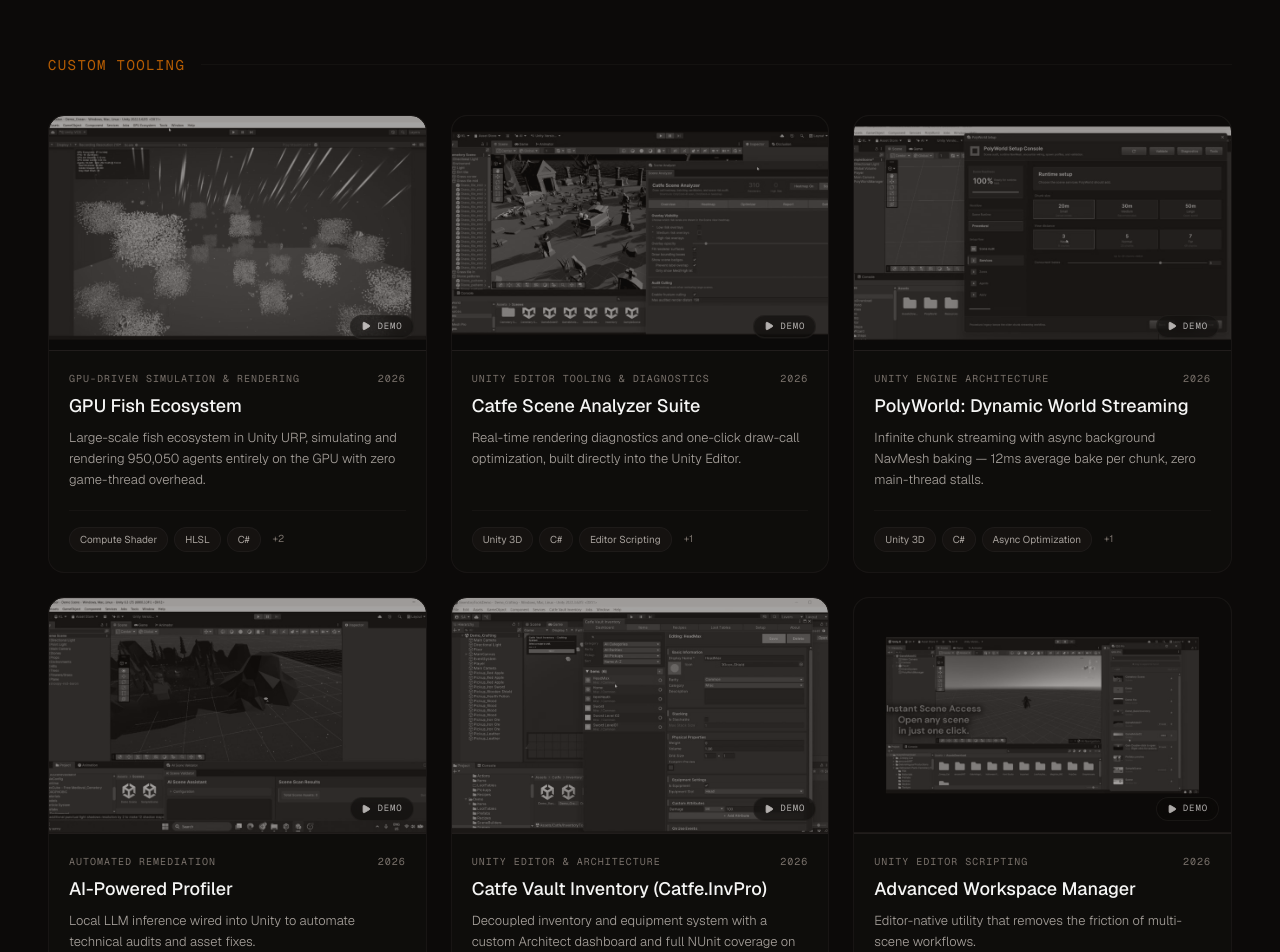
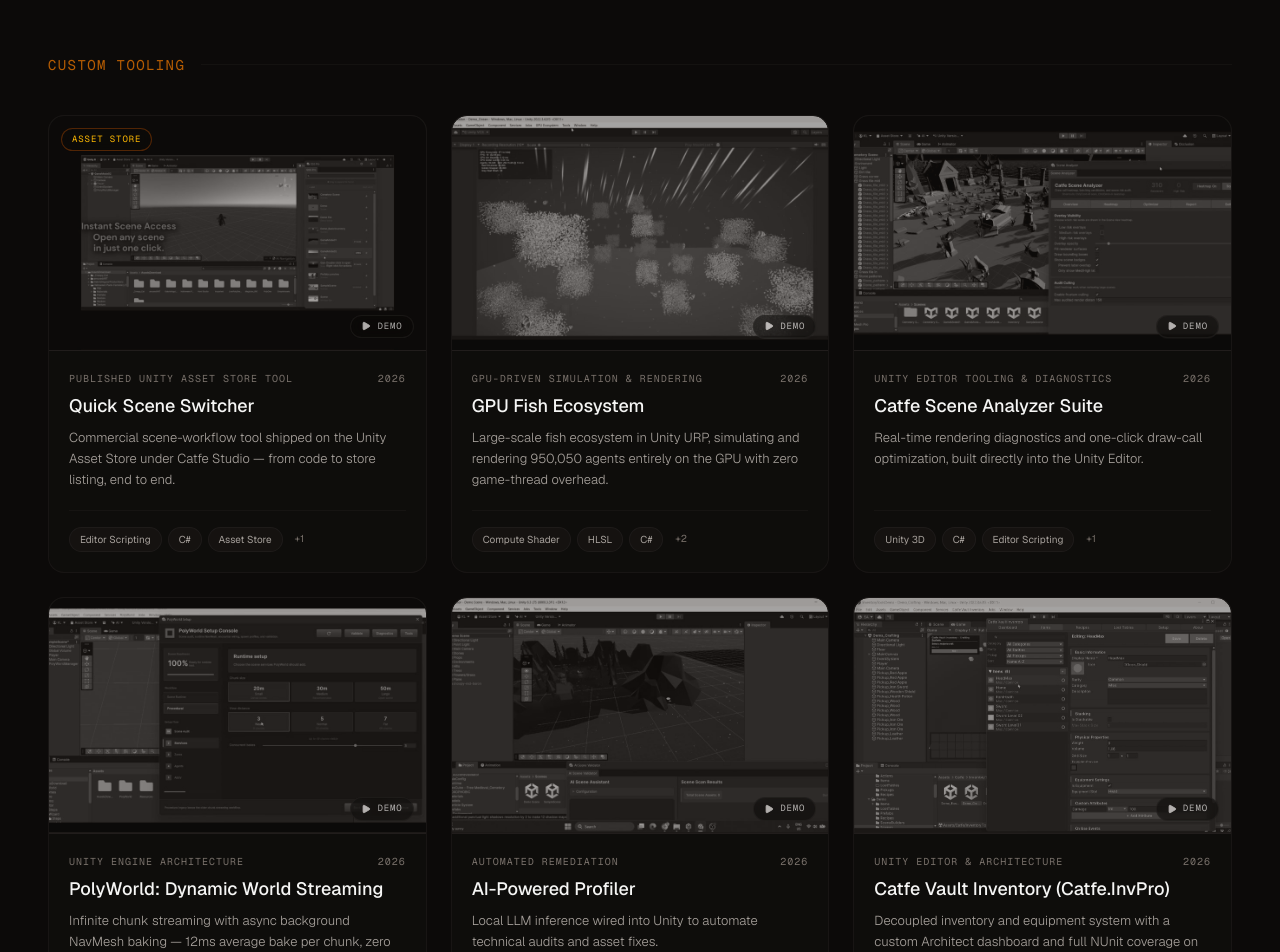
Before and after one commit to tuanka1904/tuanka1904.github.io, a Next.js app: page / in a window 1280 px wide. Shown: the part 4140-5092 px from the top of the page. Built offline with nearby package versions, Linux system fonts and the light colour scheme.

Commit message:
feat: change title

```diff
--- a/src/components/Projects.jsx
+++ b/src/components/Projects.jsx
@@ -168,6 +168,26 @@
         categoryTitle: "Custom Tooling",
         projects: [
             {
+                title: "Quick Scene Switcher",
+                subtitle: "Published Unity Asset Store Tool",
+                date: "2026",
+                tags: ["Editor Scripting", "C#", "Asset Store", "Workflow"],
+                description: "Commercial scene-workflow tool shipped on the Unity Asset Store under Catfe Studio — from code to store listing, end to end.",
+                fullDescription: "A scene-management productivity tool designed, built, and published to the Unity Asset Store as a commercial product under the Catfe Studio publisher account. Compatible with Built-in, URP, and HDRP across Unity 2022.3+, and shipped through Unity's full submission review pipeline.",
+                bulletPoints: [
+                    { title: "Live Commercial Release", desc: "Passed Unity Asset Store review and released as a paid Extension Asset — versioned, documented, and supported as a real product, not a portfolio prototype." },
+                    { title: "Rapid Scene Navigation", desc: "Quick-switch interface with automated visual snapshots of each scene, cutting the constant open-scene friction of multi-scene projects." },
+                    { title: "Workspace Persistence", desc: "Saves and restores window layouts and scene sets per task, so context-switching between features costs seconds instead of minutes." },
+                    { title: "Lightweight, Zero-Dependency Design", desc: "Entire tool ships in a ~82 KB package with no third-party dependencies — editor-only code that adds nothing to player builds." }
+                ],
+                role: "Publisher & Tool Developer",
+                timeline: "Live on Asset Store (v1.0)",
+                video: "/videos/scene-manager.mp4",
+                link: "https://assetstore.unity.com/packages/tools/utilities/quick-scene-switcher-384534",
+                linkLabel: "View on Asset Store",
+                badge: "Asset Store"
+            },
+            {
                 title: "GPU Fish Ecosystem",
                 subtitle: "GPU-Driven Simulation & Rendering",
                 date: "2026",
@@ -249,22 +269,6 @@
                 role: "System Designer & Programmer",
                 timeline: "Completed (v1.2.0)",
                 video: "/videos/catfe-inventory.mp4"
-            },
-            {
-                title: "Advanced Workspace Manager",
-                subtitle: "Unity Editor Scripting",
-                date: "2026",
-                tags: ["Editor Scripting", "Workflow", "C#"],
-                description: "Editor-native utility that removes the friction of multi-scene workflows.",
-                fullDescription: "A custom GUI integration built natively into the Unity Editor to speed up navigation and layout management in multi-scene projects.",
-                bulletPoints: [
-                    { title: "Rapid Navigation", desc: "Quick-switch interface with automated visual snapshots of each scene." },
-                    { title: "Workspace Persistence", desc: "Layout management to save and restore window configurations per task." },
-                    { title: "Live Dependency Tracking", desc: "Real-time dependency analyzer to visualize and validate scene relationships." }
-                ],
-                role: "Tool Developer",
-                timeline: "Ongoing Tooling",
-                video: "/videos/scene-manager.mp4"
             }
         ]
     }
@@ -367,6 +371,11 @@
                                             ) : (
                                                 <div className="w-full h-full bg-[#1c1917]" />
                                             )}
+                                            {p.badge && (
+                                                <div className="absolute top-3 left-3 text-[9px] uppercase tracking-widest font-mono text-amber-400 bg-stone-950/80 backdrop-blur px-2.5 py-1 rounded-full border border-amber-700/40 pointer-events-none">
+                                                    {p.badge}
+                                                </div>
+                                            )}
                                         </div>
                                         <div className="p-5 flex flex-col flex-grow">
                                             <div className="text-stone-500 font-mono text-[10px] uppercase tracking-widest mb-2 flex justify-between gap-2">
@@ -452,6 +461,16 @@
                                     <div className="mb-12">
                                         <p className="text-amber-600 font-mono text-sm uppercase tracking-widest mb-3">{selectedProject.subtitle} &mdash; {selectedProject.date}</p>
                                         <h2 className="text-3xl md:text-4xl font-medium text-stone-100">{selectedProject.title}</h2>
+                                        {selectedProject.link && (
+                                            <a
+                                                href={selectedProject.link}
+                                                target="_blank"
+                                                rel="noreferrer"
+                                                className="inline-flex items-center gap-2 mt-5 text-sm font-medium text-amber-500 hover:text-amber-400 border border-amber-700/40 hover:border-amber-600/60 bg-amber-950/20 px-4 py-2 rounded-full transition-colors"
+                                            >
+                                                {selectedProject.linkLabel || "View Project"} <ArrowRight size={14} />
+                                            </a>
+                                        )}
                                     </div>
 
                                     <div className="grid md:grid-cols-2 gap-12 mb-12 bg-[#1c1917]/30 p-8 rounded-2xl border border-stone-800/30">
```
